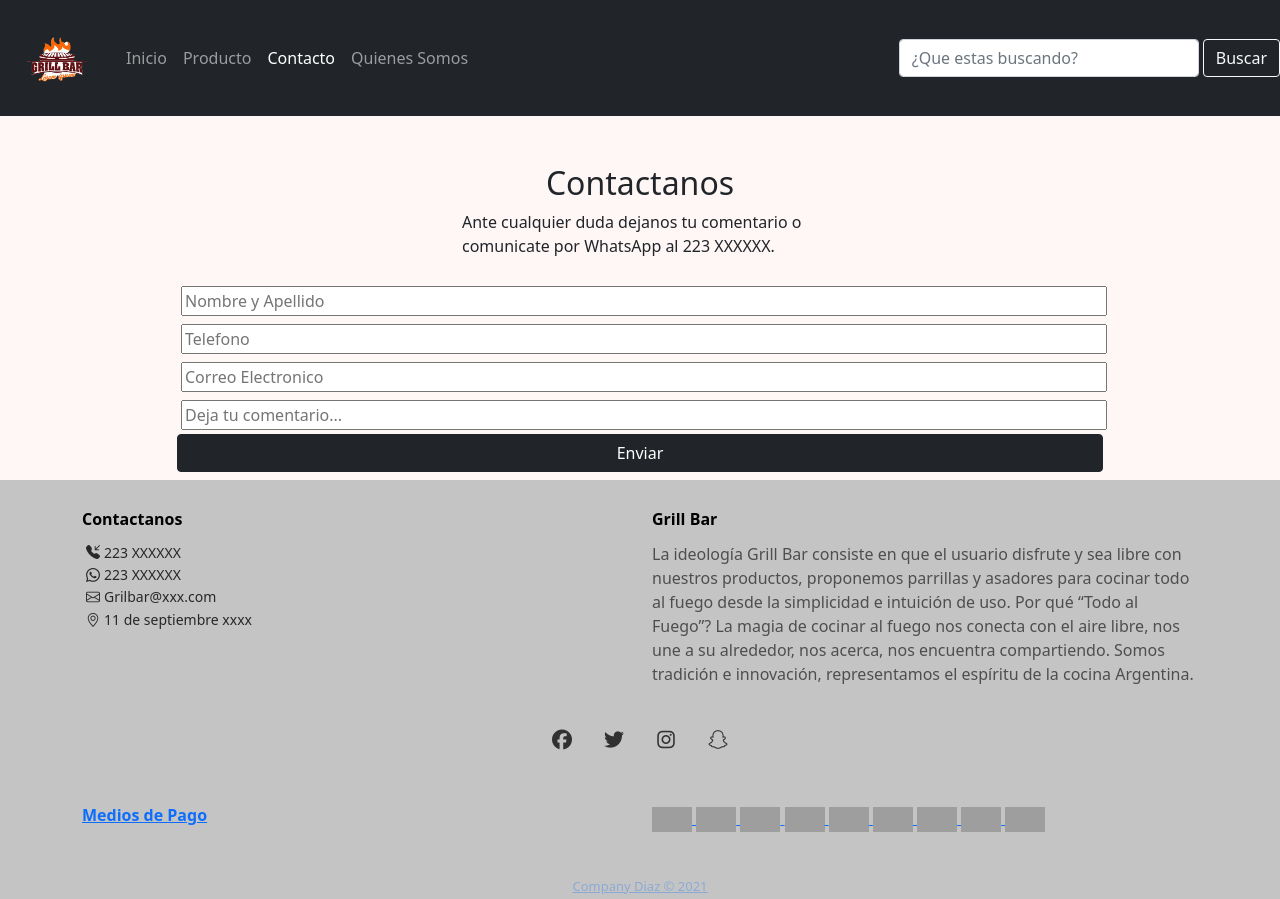
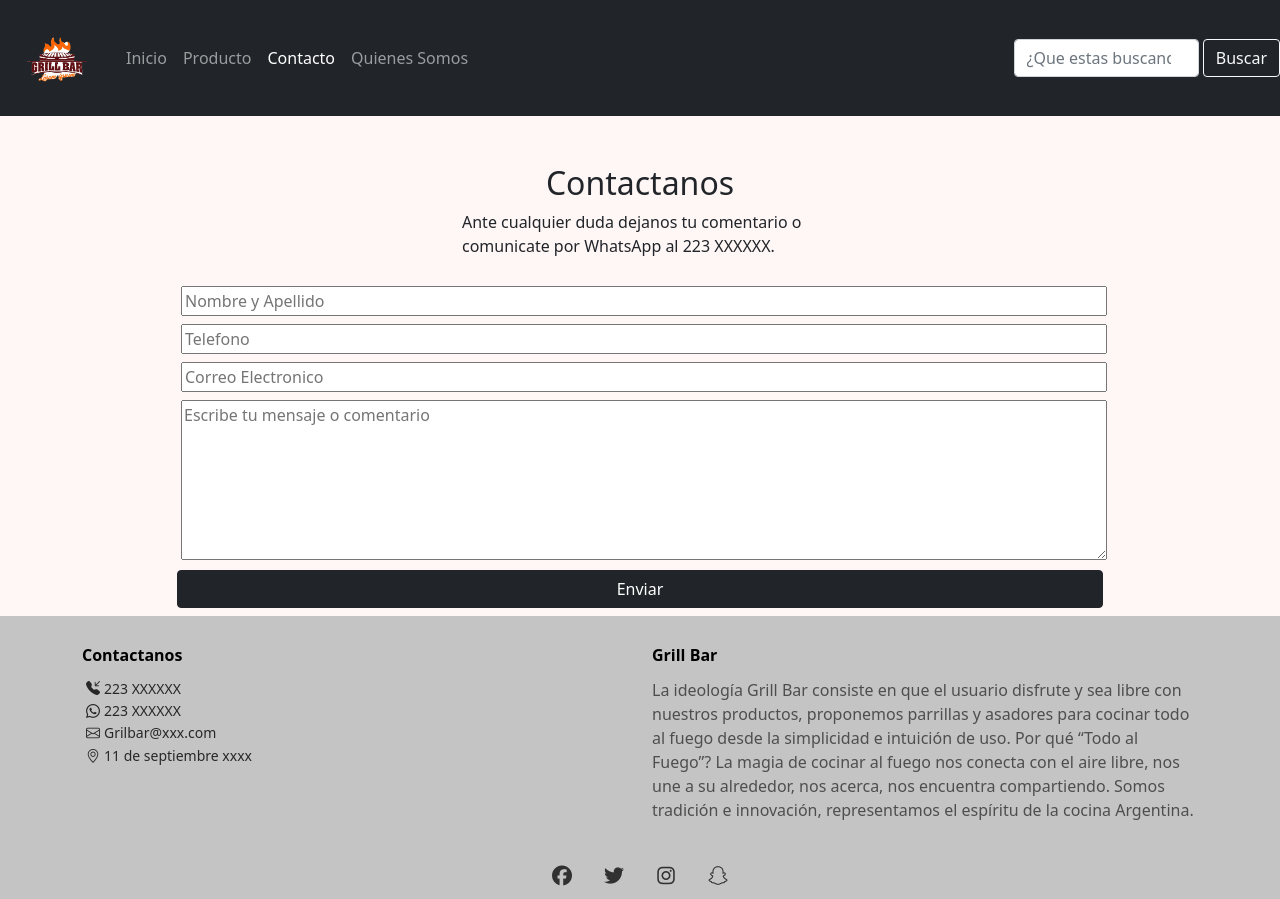
Before and after one commit to CrruzD/GrillBar, a plain HTML site: page pages/p2-contacto.html in a window 1280 px wide. Shown: the top 899 px of the page. Drawn offline with nearby package versions, Linux system fonts and the light colour scheme; grey boxes are pictures that could not be loaded.

Commit message:
Acomodé el formulario

```diff
--- a/pages/p2-contacto.html
+++ b/pages/p2-contacto.html
@@ -77,7 +77,7 @@
                     <input type id="name" value="" class="m-1 col-12" placeholder="Nombre y Apellido">
                     <input type="phone" value="" class="m-1 col-12" placeholder="Telefono">
                     <input type="email" value="" class="m-1 col-12" placeholder="Correo Electronico">
-                    <input type="text" value="" class="m-1 col-12" placeholder="Deja tu comentario...">
+                    <textarea class="formulario-control m-1 col-12" id="message" type="text" placeholder="Escribe tu mensaje o comentario"></textarea>
                     <button class="btn btn-dark col-12" type="submit" value="Enviar" name="contact">Enviar</button>
                     </form>
                 </div>
--- a/style/style.css
+++ b/style/style.css
@@ -2,7 +2,12 @@
         background-color: rgb(255, 246, 246);
     }
     .form-control{
-        width: 300px;
+        width: 100%;
+
+    }
+    .formulario-control{
+        width: 100%;
+        height: 10rem;
     }
     /* Carrusel */
     .carousel-inner{
```
